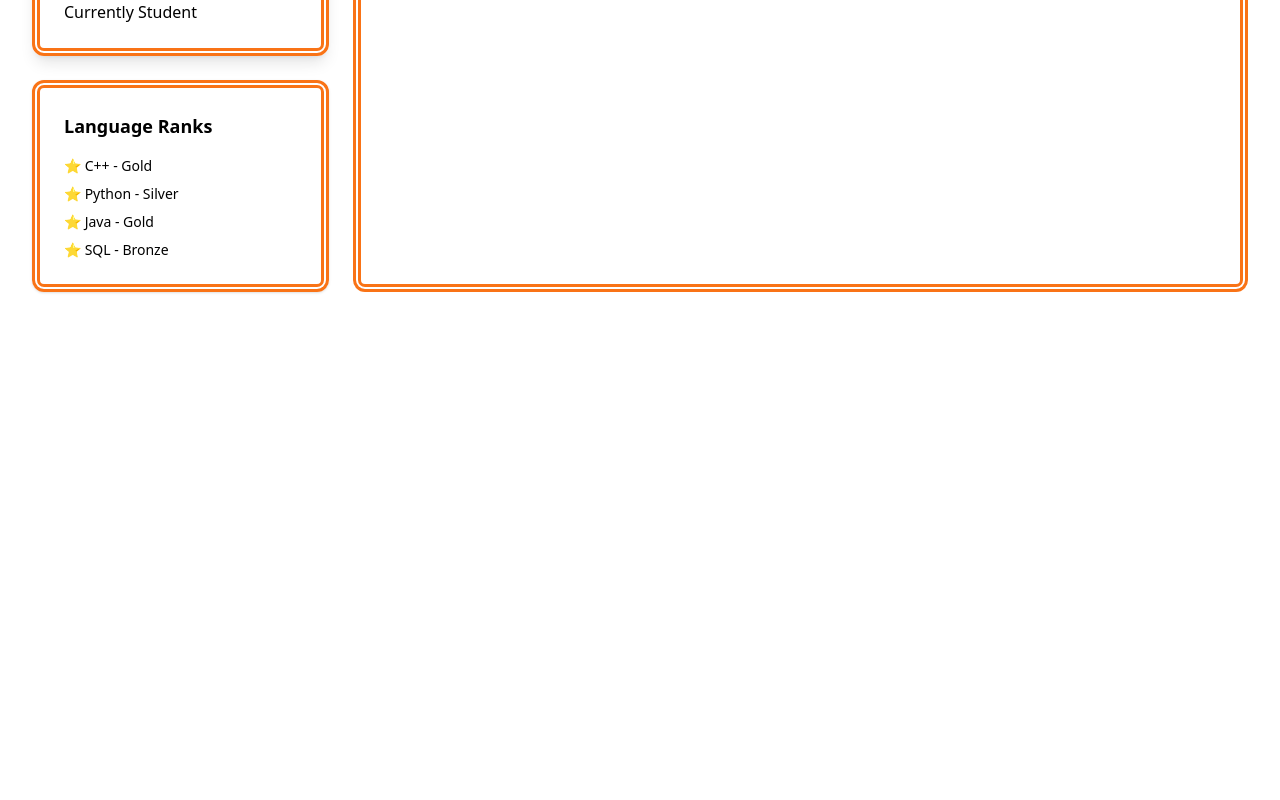
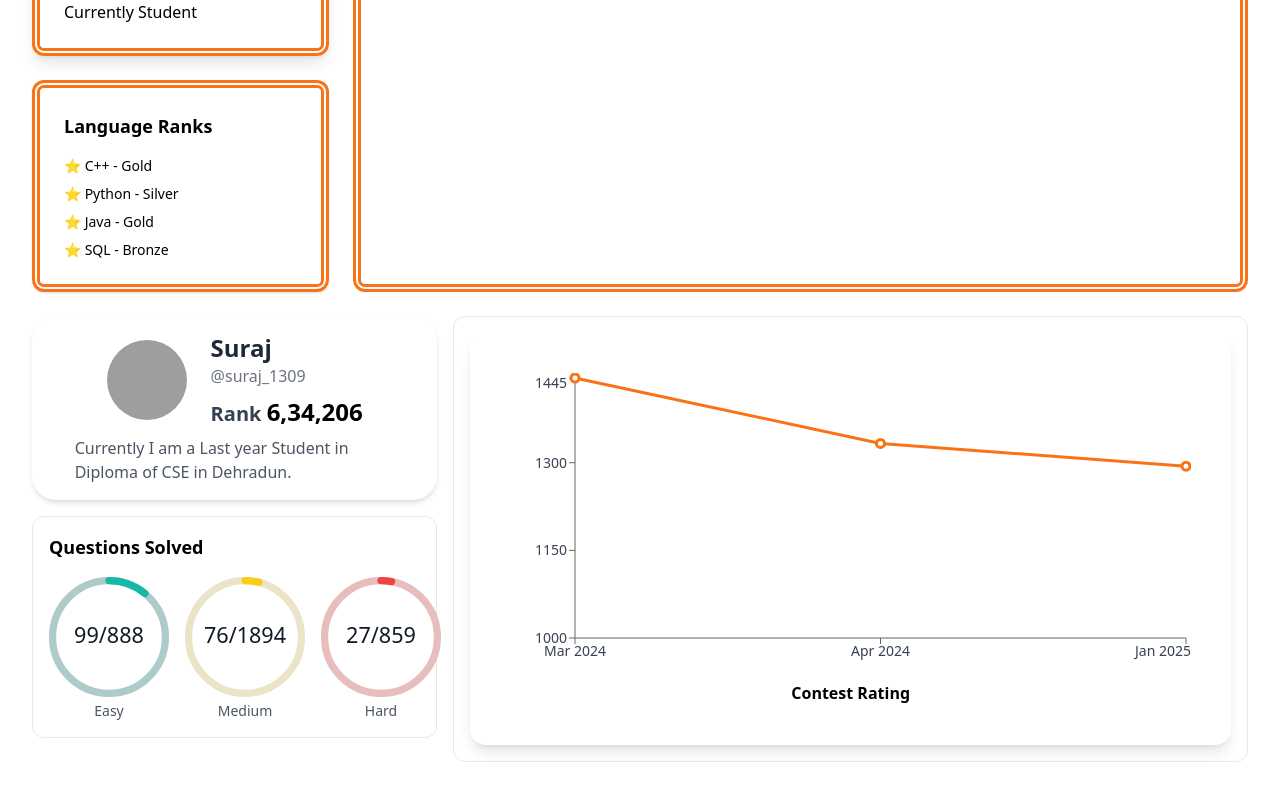
Before and after one commit to Suraj-1309/My-Portfolio, a React (Vite) app: page /dsa in a window 1280 px wide. Shown: the part 476-1276 px from the top of the page. Before the commit the page ends 808 px from the top, so only its background shows below. Built offline with nearby package versions, Linux system fonts and the light colour scheme; grey boxes are pictures that could not be loaded; a web font is replaced by a local one.

Commit message:
creat components for leetcode in dsa midwork

```diff
--- a/package.json
+++ b/package.json
@@ -21,6 +21,7 @@
     "lucide-react": "^0.536.0",
     "react": "^19.1.0",
     "react-animated-text-content": "^1.0.1",
+    "react-circular-progressbar": "^2.2.0",
     "react-dom": "^19.1.0",
     "react-icons": "^5.5.0",
     "react-responsive": "^10.0.1",
@@ -28,6 +29,7 @@
     "react-router-hash-link": "^2.4.3",
     "react-simple-maps": "^1.0.0",
     "react-to-print": "^3.1.1",
+    "recharts": "^3.1.2",
     "tailwind-scrollbar-hide": "^4.0.0"
   },
   "devDependencies": {
--- a/src/dsa/Dsa.jsx
+++ b/src/dsa/Dsa.jsx
@@ -7,6 +7,8 @@ import {
 } from "react-icons/si";
 // import LeetCodeStatsCard from "./LeetCodeStatsCard";
 import Hackerrank from "./Hackerrank";
+import Leetcode from "./Leetcode";
+
 const profiles = [
   {
     name: "LeetCode",
@@ -63,6 +65,10 @@ export default function Dsa({ isDarkMode }) {
       <div className="pt-6">
         <Hackerrank isDarkMode={isDarkMode} />
       </div>
+      <div className="pt-6">
+        {/* <AnimatedProgress percentage={75} /> */}
+        <Leetcode isDarkMode={isDarkMode} />
+      </div>
     </>
   );
 }
--- /dev/null
+++ b/src/dsa/LeetCodeCircle.jsx
@@ -0,0 +1,57 @@
+import React, { useState, useEffect } from "react";
+import { CircularProgressbar, buildStyles } from "react-circular-progressbar";
+import "react-circular-progressbar/dist/styles.css";
+
+const LeetCodeCircle = ({
+  solved,
+  total,
+  color = "#2563EB",
+  label = "Easy",
+  trailColor,
+  isDarkMode,
+}) => {
+  const [value, setValue] = useState(0);
+  const percentage = Math.round((solved / total) * 100);
+
+  useEffect(() => {
+    const interval = setInterval(() => {
+      setValue((prev) => {
+        if (prev >= percentage) {
+          clearInterval(interval);
+          return percentage;
+        }
+        return prev + 1;
+      });
+    }, 10); // animation speed
+
+    return () => clearInterval(interval);
+  }, [percentage]);
+
+  return (
+    <div className="flex flex-col items-center gap-1">
+      <div style={{ width: 120, height: 120 }}>
+        <CircularProgressbar
+          value={value}
+          text={`${solved}/${total}`}
+          strokeWidth={6}
+          styles={buildStyles({
+            pathColor: color,
+            trailColor: trailColor || (isDarkMode ? "#1f2937" : "#e5e7eb"),
+            textColor: isDarkMode ? "#f9fafb" : "#111827",
+            textSize: "18px",
+            strokeLinecap: "round",
+          })}
+        />
+      </div>
+      <p
+        className={`text-sm font-medium ${
+          isDarkMode ? "text-gray-300" : "text-gray-600"
+        }`}
+      >
+        {label}
+      </p>
+    </div>
+  );
+};
+
+export default LeetCodeCircle;
--- /dev/null
+++ b/src/dsa/LeetCodeGraph.jsx
@@ -0,0 +1,59 @@
+import {
+  LineChart,
+  Line,
+  XAxis,
+  YAxis,
+  Tooltip,
+  ResponsiveContainer,
+} from "recharts";
+
+const data = [
+  { year: "Mar 2024", rating: 1445 },
+  { year: "Apr 2024", rating: 1333 },
+  { year: "Jan 2025", rating: 1294 },
+];
+
+const LeetCodeGraph = ({ isDarkMode }) => {
+  const axisColor = isDarkMode ? "#D1D5DB" : "#374151"; // light gray in dark mode, dark gray in light mode
+  const bgColor = isDarkMode ? "#111827" : "#ffffff"; // background
+  const textColor = isDarkMode ? "#ffffff" : "#000000";
+
+  return (
+    <div style={{ backgroundColor: bgColor }} className="rounded-xl p-4">
+      <ResponsiveContainer width="100%" height={300}>
+        <LineChart data={data}>
+          <XAxis dataKey="year" tick={{ fill: axisColor, fontSize: 14 }} />
+          <YAxis
+            domain={[1000, "dataMax"]}
+            tick={{ fill: axisColor, fontSize: 14 }}
+          />
+          <Tooltip
+            contentStyle={{
+              backgroundColor: bgColor,
+              borderColor: isDarkMode ? "#4B5563" : "#E5E7EB",
+              color: textColor,
+            }}
+            labelStyle={{ color: textColor }}
+            itemStyle={{ color: textColor }}
+          />
+          <Line
+            type="linear" // sharp lines
+            dataKey="rating"
+            stroke="#f97316"
+            strokeWidth={3}
+            dot={{ r: 4 }}
+            activeDot={{ r: 6 }}
+          />
+        </LineChart>
+      </ResponsiveContainer>
+      <p
+        className="text-center mt-2 font-semibold"
+        style={{ color: textColor }}
+      >
+        Contest Rating
+      </p>
+    </div>
+  );
+};
+
+export default LeetCodeGraph;
--- a/src/dsa/Leetcode.jsx
+++ b/src/dsa/Leetcode.jsx
@@ -0,0 +1,92 @@
+import React from "react";
+// import profileImage from "../assets/profile.png"; // Replace with your image path
+import LeetCodeCircle from "./LeetCodeCircle";
+import LeetCodeGraph from "./LeetCodeGraph";
+
+const Leetcode = ({ isDarkMode }) => {
+  return (
+    <div className="flex flex-col lg:flex-row gap-4 w-full">
+      <div className="flex flex-col lg:flex-row gap-4 w-full">
+  {/* Left Column (1/3) */}
+  <div className="w-full lg:w-1/3 flex flex-col gap-4">
+    {/* Div 1 – Profile Card */}
+     <a
+    href="https://www.hackerrank.com/suraj_1309" // Replace with your actual profile URL
+    target="_blank"
+    rel="noopener noreferrer"
+    className="no-underline"
+  >
+    <div className="bg-white dark:bg-gray-900 rounded-3xl shadow-md p-4 px-0 flex flex-col items-center hover:shadow-lg transition-shadow duration-300">
+      <div className="flex flex-col sm:flex-row items-center gap-6 text-center sm:text-left">
+        <img
+          src="/your-image-path.png" // Replace with correct image path
+          alt="Profile"
+          className="w-20 h-20 object-cover rounded-full"
+        />
+
+        <div>
+          <h2 className="text-2xl font-bold text-gray-800 dark:text-white flex items-center gap-2">
+            Suraj
+          </h2>
+          <p className="text-gray-500 dark:text-gray-400">@suraj_1309</p>
+          <p className="text-xl font-semibold text-gray-700 dark:text-gray-300 mt-2">
+            Rank{" "}
+            <span className="text-2xl text-black dark:text-white">
+              6,34,206
+            </span>
+          </p>
+        </div>
+      </div>
+      <p className="mt-2 text-gray-600 dark:text-gray-400 max-w-xs">
+        Currently I am a Last year Student in Diploma of CSE in Dehradun.
+      </p>
+    </div>
+  </a>
+
+    {/* Div 2 – Question Solved */}
+    <div className="border rounded-xl p-4">
+      <div>
+        <h1 className="text-lg font-semibold mb-4">Questions Solved</h1>
+      </div>
+      <div className="flex flex-row justify-between items-center gap-x-4">
+        <LeetCodeCircle
+          solved={99}
+          total={888}
+          color="#14b8a6"
+          label="Easy"
+          trailColor="#adcbc8ff"
+          isDarkMode={isDarkMode}
+        />
+        <LeetCodeCircle
+          solved={76}
+          total={1894}
+          color="#facc15"
+          label="Medium"
+          trailColor="#ece4c8ff"
+          isDarkMode={isDarkMode}
+        />
+        <LeetCodeCircle
+          solved={27}
+          total={859}
+          color="#ef4444"
+          label="Hard"
+          trailColor="#e7bdbdff"
+          isDarkMode={isDarkMode}
+        />
+      </div>
+    </div>
+  </div>
+
+  {/* Right Column (2/3) – Div 3 */}
+  <div className="w-full lg:w-2/3 border rounded-xl p-4">
+    <div className="rounded-2xl shadow-lg p-6 bg-white dark:bg-gray-900 h-full">
+      <LeetCodeGraph isDarkMode={isDarkMode}/>
+    </div>
+  </div>
+</div>
+
+    </div>
+  );
+};
+
+export default Leetcode;
```
Also changed, not shown: 1 other file (tests, documents, lock files or other folders).
